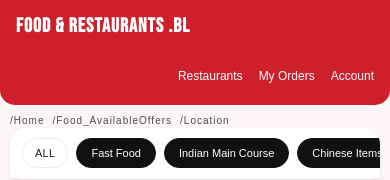
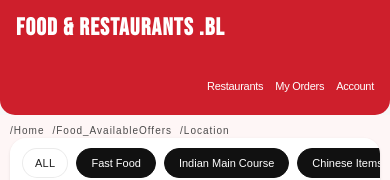
Before and after one commit to HarshadWakade1630/E-Commerce_Web, a Next.js app: page /food in a window 390 px wide. Shown: the top 180 px of the page. Built offline with nearby package versions, Linux system fonts and the light colour scheme; no server answers; the database is empty.

Commit message:
Update navbar.tsx

```diff
--- a/components/food/header/navbar.tsx
+++ b/components/food/header/navbar.tsx
@@ -3,22 +3,24 @@ import Link from "next/link";
 export default function FoodNavbar() {
   return (
     <>
-      <header className="bg-[#ce1f2c] h-[105px] sm:h-[160px] w-full rounded-b-[15px]">
+      <header className="bg-[#ce1f2c] h-[115px] sm:h-[160px] w-full rounded-b-[15px]">
         <div className="header-container h-full w-full flex flex-col sm:flex-row justify-between items-start sm:items-center px-4 sm:px-[3%] py-3 sm:py-[1%]">
 
-          <div className="logo mx-0 sm:mx-[8px] my-0 sm:my-[15px] text-white font-4 text-xl xs:text-2xl sm:text-4xl tracking-wider font-bold cursor-default self-start">
+          {/* Main Title: Larger on mobile */}
+          <div className="logo mx-0 sm:mx-[8px] my-0 sm:my-[15px] text-white font-4 text-2xl xs:text-3xl sm:text-4xl tracking-wider font-bold cursor-default self-start">
             Food & Restaurants .BL
           </div>
 
           <div className="h-full flex items-end self-end sm:self-auto pb-1 sm:pb-0">
+            {/* Nav Links: Slightly smaller on mobile */}
             <nav className="flex text-white">
-              <Link className="mr-4 sm:mr-[30px] pb-[5px] text-xs sm:text-sm font-medium" href="/food/restaurants">
+              <Link className="mr-3 sm:mr-[30px] pb-[5px] text-[11px] sm:text-sm tracking-tight sm:tracking-normal font-medium" href="/food/restaurants">
                 Restaurants
               </Link>
-              <Link className="mr-4 sm:mr-[30px] pb-[5px] text-xs sm:text-sm font-medium" href="/food/myorders">
+              <Link className="mr-3 sm:mr-[30px] pb-[5px] text-[11px] sm:text-sm tracking-tight sm:tracking-normal font-medium" href="/food/myorders">
                 My Orders
               </Link>
-              <Link className="mr-0 sm:mr-[30px] pb-[5px] text-xs sm:text-sm font-medium" href="/account">
+              <Link className="mr-0 sm:mr-[30px] pb-[5px] text-[11px] sm:text-sm tracking-tight sm:tracking-normal font-medium" href="/account">
                 Account
               </Link>
             </nav>
```
